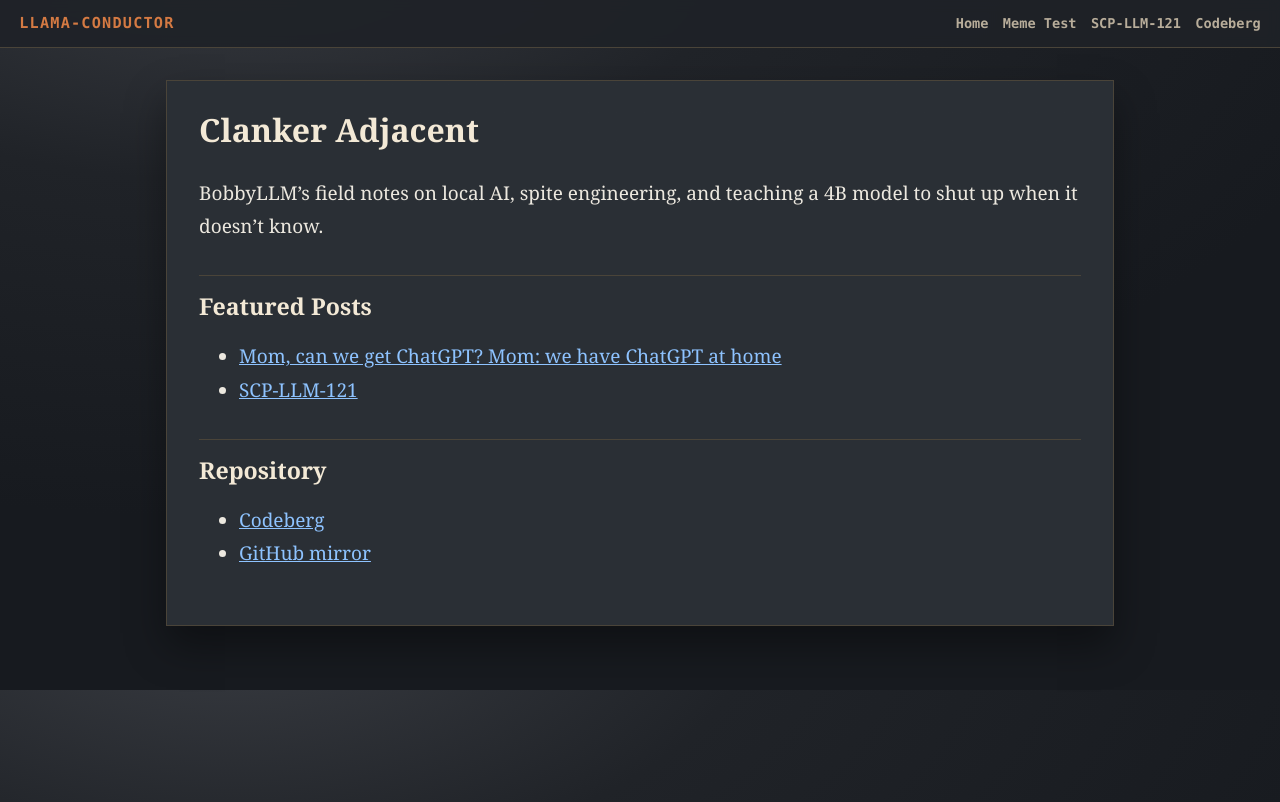
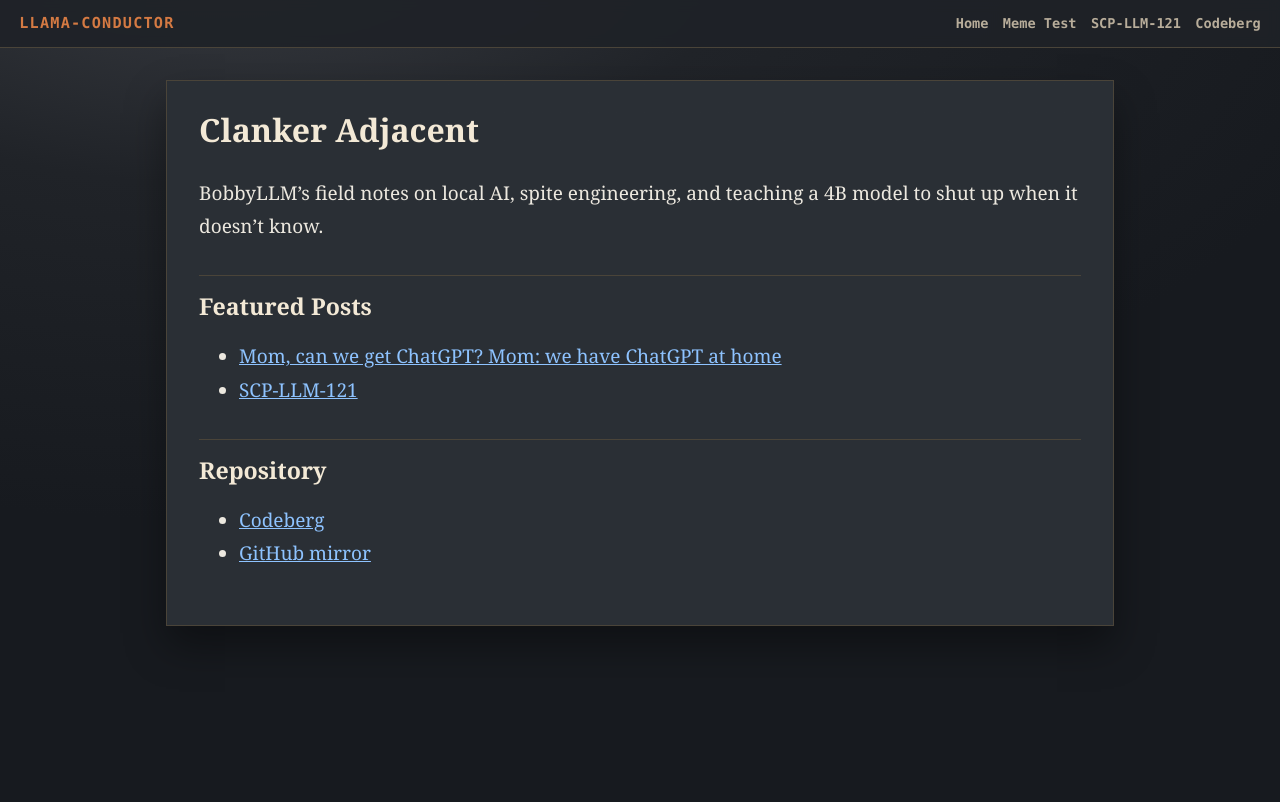
Before and after one commit to BobbyLLM/llama-conductor, a Jekyll site: the page built from index.md, in a window 1280 px wide. Shown: the top 802 px of the page. Built offline with Jekyll 4.4.1, drawn with Linux system fonts in a browser that asks for light colours.

Commit message:
Pages: force dark base background and bust CSS cache

```diff
--- a/_layouts/default.html
+++ b/_layouts/default.html
@@ -4,7 +4,7 @@
   <meta charset="utf-8">
   <meta name="viewport" content="width=device-width, initial-scale=1">
   <title>{% if page.title %}{{ page.title }} | {% endif %}llama-conductor</title>
-  <link rel="stylesheet" href="{{ '/assets/css/site.css' | relative_url }}">
+  <link rel="stylesheet" href="{{ '/assets/css/site.css' | relative_url }}?v={{ site.time | date: '%s' }}">
 </head>
 <body>
   <div class="bg-grid"></div>
--- a/assets/css/site.css
+++ b/assets/css/site.css
@@ -15,8 +15,13 @@
 body {
   margin: 0;
   color: var(--ink);
+  background-color: #171a1f;
   background: radial-gradient(1200px 600px at 18% -12%, #3a3d43 0%, var(--bg) 44%, #171a1f 100%);
   font: 19px/1.75 "Georgia", "Cambria", "Times New Roman", serif;
+}
+
+html {
+  background: #171a1f;
 }
 
 .bg-grid {
```
